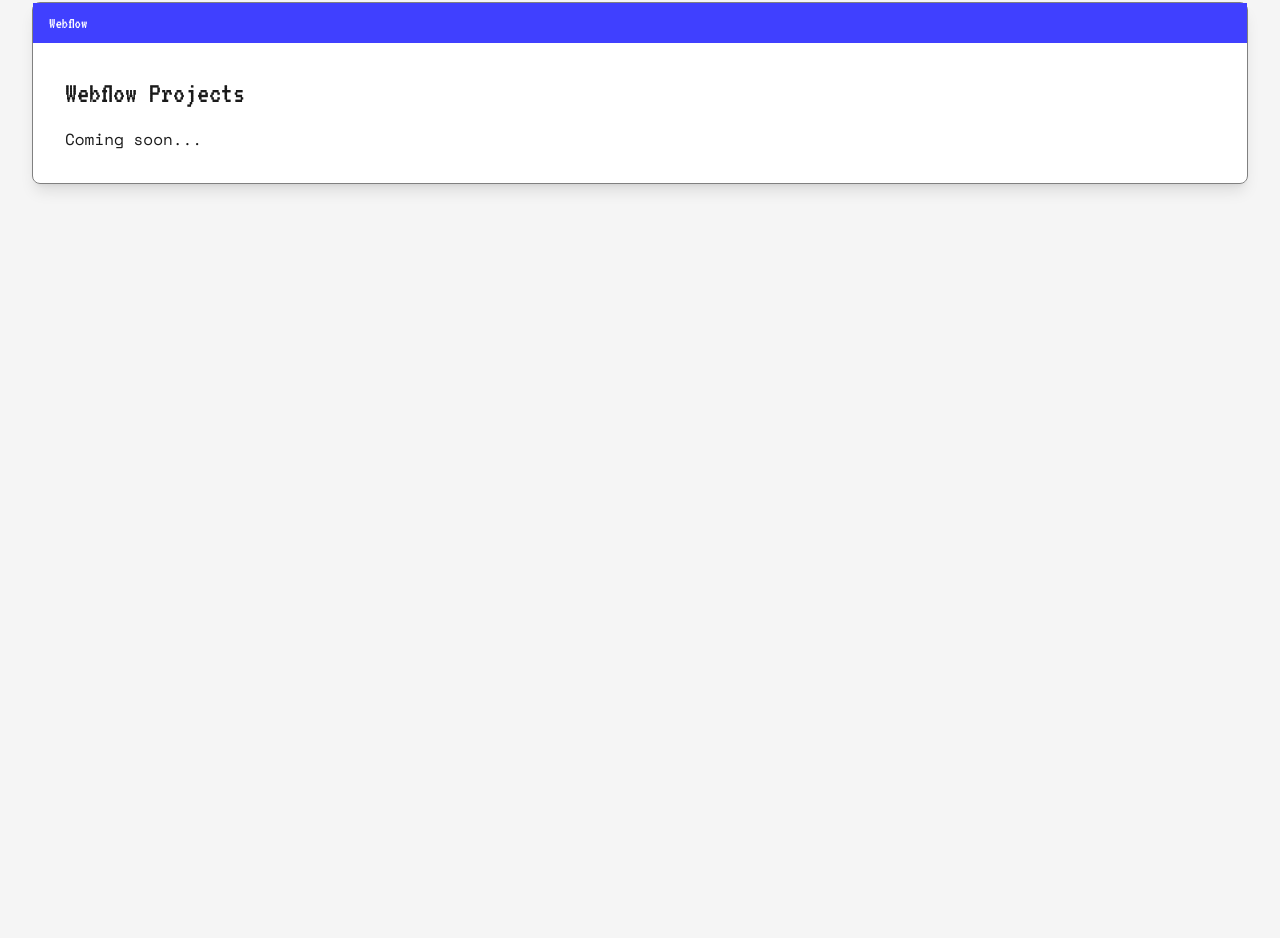
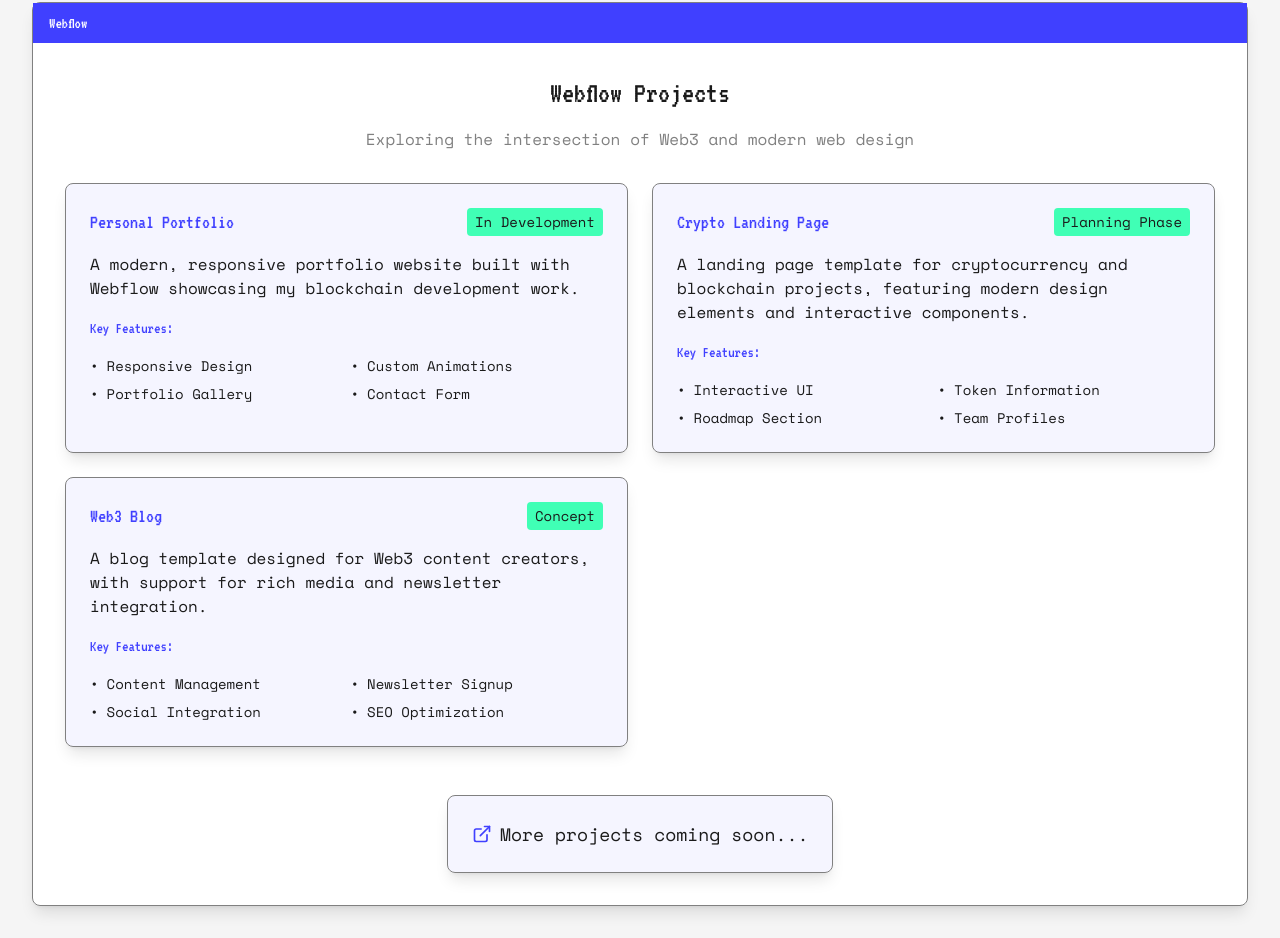
Before and after one commit to raj-1106/unique-portfolio-forge, a React (Vite) app: page /webflow in a window 1280 px wide. Shown: the part 180-1118 px from the top of the page. Before the commit the page ends 800 px from the top, so only its background shows below. Built offline with nearby package versions, Linux system fonts and the light colour scheme.

Commit message:
Add Webflow content
This commit adds content to the Webflow page.  No specific details about the content are provided.

```diff
--- a/src/pages/Webflow.tsx
+++ b/src/pages/Webflow.tsx
@@ -1,17 +1,79 @@
 
 import Navigation from "../components/Navigation";
+import { ExternalLink } from "lucide-react";
 
 const Webflow = () => {
+  const webflowProjects = [
+    {
+      title: "Personal Portfolio",
+      description: "A modern, responsive portfolio website built with Webflow showcasing my blockchain development work.",
+      features: ["Responsive Design", "Custom Animations", "Portfolio Gallery", "Contact Form"],
+      status: "In Development"
+    },
+    {
+      title: "Crypto Landing Page",
+      description: "A landing page template for cryptocurrency and blockchain projects, featuring modern design elements and interactive components.",
+      features: ["Interactive UI", "Token Information", "Roadmap Section", "Team Profiles"],
+      status: "Planning Phase"
+    },
+    {
+      title: "Web3 Blog",
+      description: "A blog template designed for Web3 content creators, with support for rich media and newsletter integration.",
+      features: ["Content Management", "Newsletter Signup", "Social Integration", "SEO Optimization"],
+      status: "Concept"
+    }
+  ];
+
   return (
     <div className="min-h-screen p-8">
       <Navigation />
+      <div className="space-y-8">
         <div className="window">
           <div className="window-title">
             <span>Webflow</span>
           </div>
           <div className="p-8">
+            <div className="text-center mb-8">
               <h1 className="text-3xl font-display mb-4">Webflow Projects</h1>
-          <p>Coming soon...</p>
+              <p className="text-retro-gray">Exploring the intersection of Web3 and modern web design</p>
+            </div>
+
+            <div className="grid grid-cols-1 md:grid-cols-2 gap-6">
+              {webflowProjects.map((project, index) => (
+                <div key={index} className="window bg-retro-blue/5 p-6 hover:scale-[1.02] transition-all duration-200">
+                  <div className="flex justify-between items-start mb-4">
+                    <h3 className="text-xl font-display text-retro-blue">{project.title}</h3>
+                    <span className="text-sm px-2 py-1 bg-retro-mint rounded">
+                      {project.status}
+                    </span>
+                  </div>
+                  <p className="mb-4 text-retro-dark">{project.description}</p>
+                  <div className="space-y-4">
+                    <h4 className="font-display text-retro-blue">Key Features:</h4>
+                    <ul className="grid grid-cols-2 gap-2">
+                      {project.features.map((feature, featureIndex) => (
+                        <li key={featureIndex} className="flex items-center text-sm text-retro-dark">
+                          <span className="mr-2">•</span>
+                          {feature}
+                        </li>
+                      ))}
+                    </ul>
+                  </div>
+                </div>
+              ))}
+            </div>
+
+            <div className="mt-12 text-center">
+              <div className="window bg-retro-blue/5 p-6 inline-block">
+                <div className="flex items-center gap-2">
+                  <ExternalLink className="w-5 h-5 text-retro-blue" />
+                  <p className="text-lg">
+                    More projects coming soon...
+                  </p>
+                </div>
+              </div>
+            </div>
+          </div>
         </div>
       </div>
     </div>
```
Lines whose indentation alone changed are shown as unchanged.
